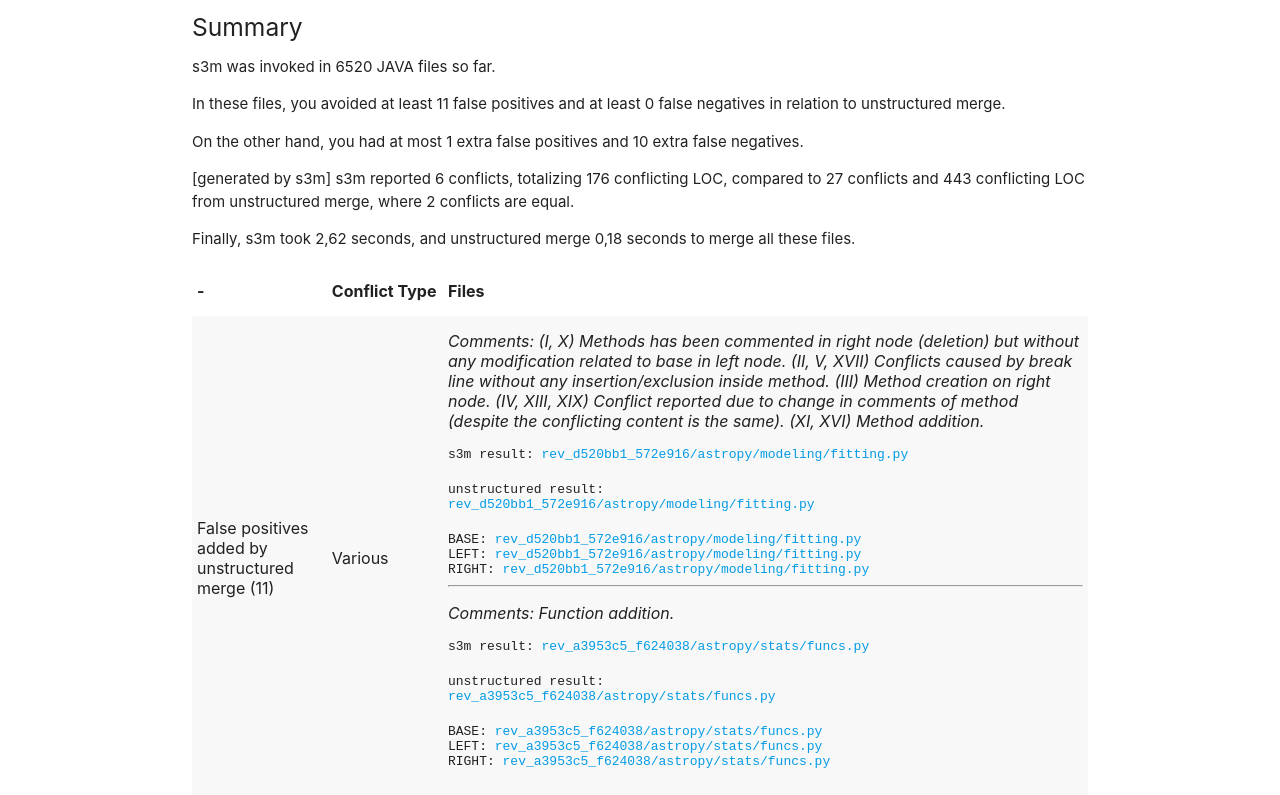
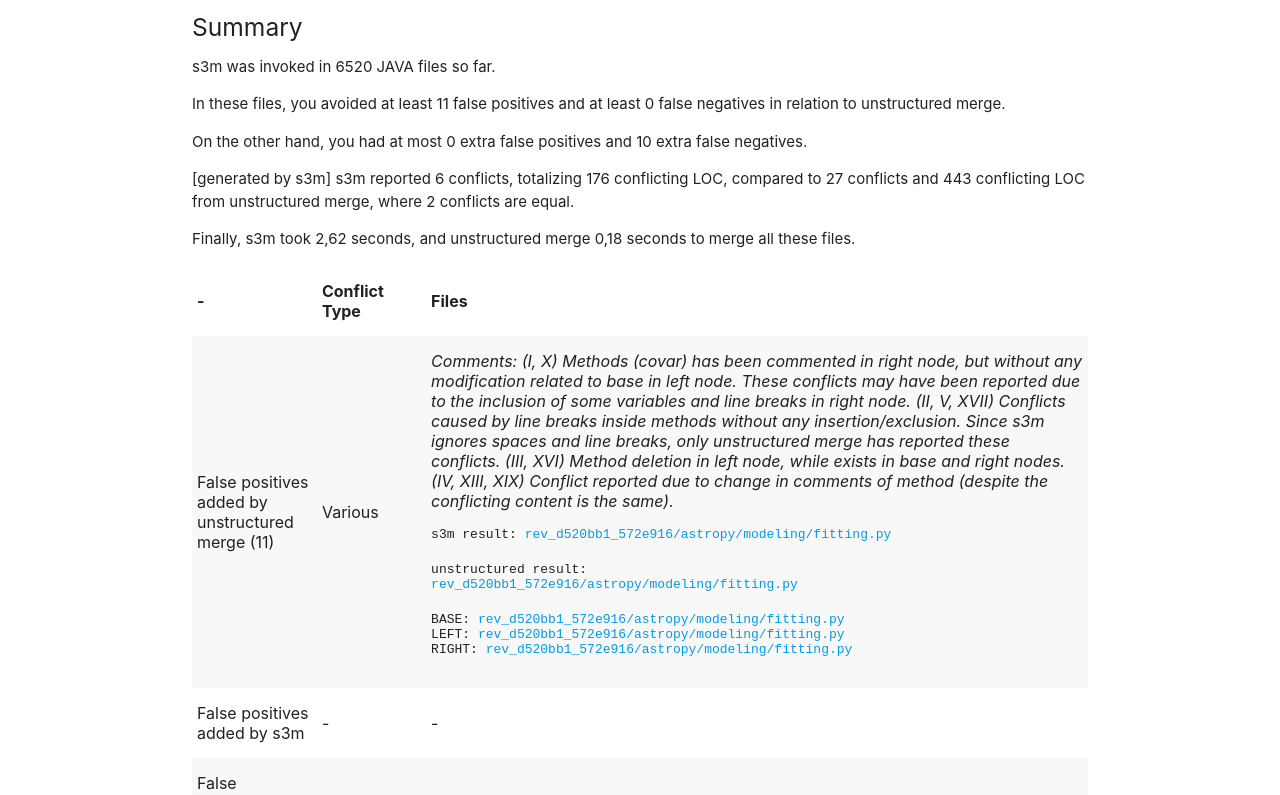
Before and after one commit to allan-mlpe/s3mpython-results, a plain HTML site: page public/astropy/index.html in a window 1280 px wide. Shown: the part 145-940 px from the top of the page. Drawn offline with nearby package versions, Linux system fonts and the light colour scheme.

Commit message:
Atualização nos comentários dos conflitos dos projetos astropy e web2py

```diff
--- a/public/astropy/index.html
+++ b/public/astropy/index.html
@@ -36,7 +36,7 @@
         In these files, you avoided at least 11 false positives and at least 0 false negatives in relation to unstructured merge.
 	</p>
 	<p>
-        On the other hand, you had at most 1 extra false positives and 10 extra false negatives.
+        On the other hand, you had at most 0 extra false positives and 10 extra false negatives.
 	</p>
 	<p>
         [generated by s3m] s3m reported 6 conflicts, totalizing 176 conflicting LOC, compared to 27 conflicts and 443 conflicting LOC from unstructured merge, where 2 conflicts are equal.
@@ -62,7 +62,7 @@
             <td>
             	<ul>
                     <p>
-                        Comments: (I, X) Methods has been commented in right node (deletion) but without any modification related to base in left node. (II, V, XVII) Conflicts caused by break line without any insertion/exclusion inside method. (III) Method creation on right node. (IV, XIII, XIX) Conflict reported due to change in comments of method (despite the conflicting content is the same). (XI, XVI) Method addition.
+                        Comments: (I, X) Methods (covar) has been commented in right node, but without any modification related to base in left node. These conflicts may have been reported due to the inclusion of some variables and line breaks in right node. (II, V, XVII) Conflicts caused by line breaks inside methods without any insertion/exclusion. Since s3m ignores spaces and line breaks, only unstructured merge has reported these conflicts. (III, XVI) Method deletion in left node, while exists in base and right nodes. (IV, XIII, XIX) Conflict reported due to change in comments of method (despite the conflicting content is the same).
                     </p>
 
                     <li>
@@ -93,7 +93,7 @@
                             rev_d520bb1_572e916/astropy/modeling/fitting.py
                         </a>
                     </li>
-
+<!--
                     <hr/>
 
                     <p>
@@ -115,6 +115,9 @@
                     </li>
                     <br/>
                     <li>
+                        <p>
+
+                        </p>
                         BASE:
                         <a href="https://s3mpython.firebaseapp.com/astropy/rev_a3953c5_f624038/base/funcs.py">
                             rev_a3953c5_f624038/astropy/stats/funcs.py
@@ -127,16 +130,16 @@
                         <a href="https://s3mpython.firebaseapp.com/astropy/rev_a3953c5_f624038/right/funcs.py">
                             rev_a3953c5_f624038/astropy/stats/funcs.py
                         </a>
-                    </li>
+                    </li> -->
 
                 </ul>
             </td>
           </tr>
           <tr>
-            <td>False positives added by s3m (1)</td>
-            <td>Method deletion</td>
-            <td>
-            	<ul>
+            <td>False positives added by s3m</td>
+            <td>-</td>
+            <td>-
+<!--             	<ul>
                     <p>
                         Comment: Methods has been commented in right node (deletion) but without any modification related to base in left node.
                     </p>
@@ -169,7 +172,7 @@
                             rev_d520bb1_572e916/astropy/modeling/fitting.py
                         </a>
                     </li>
-            	</ul>
+            	</ul> -->
             </td>
           </tr>
           <tr>
```
Also changed, not shown: public/web2py/index.html (+1 -1 lines).
